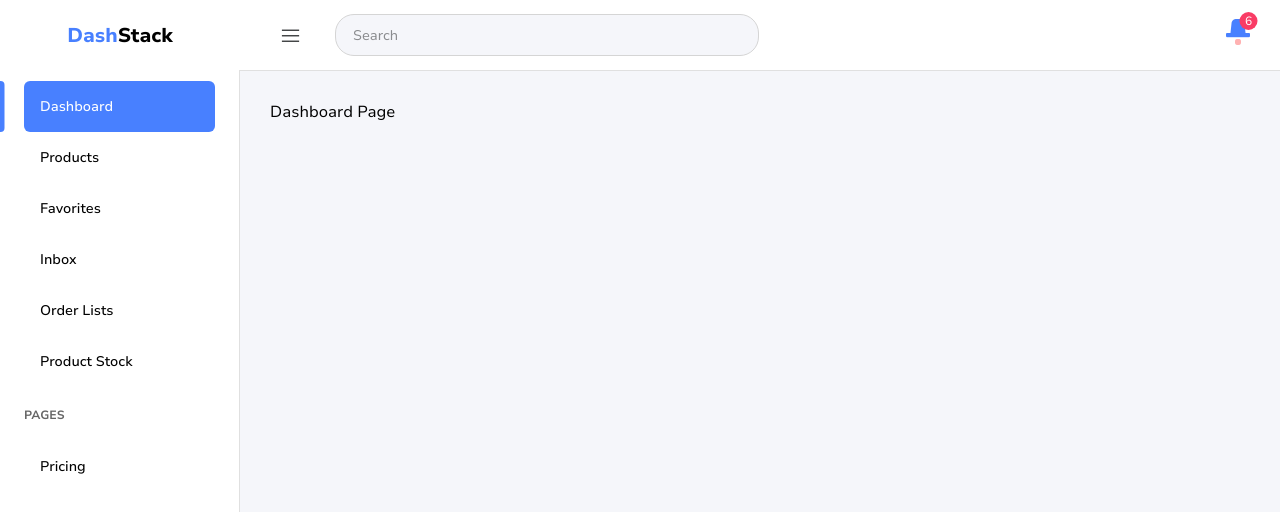
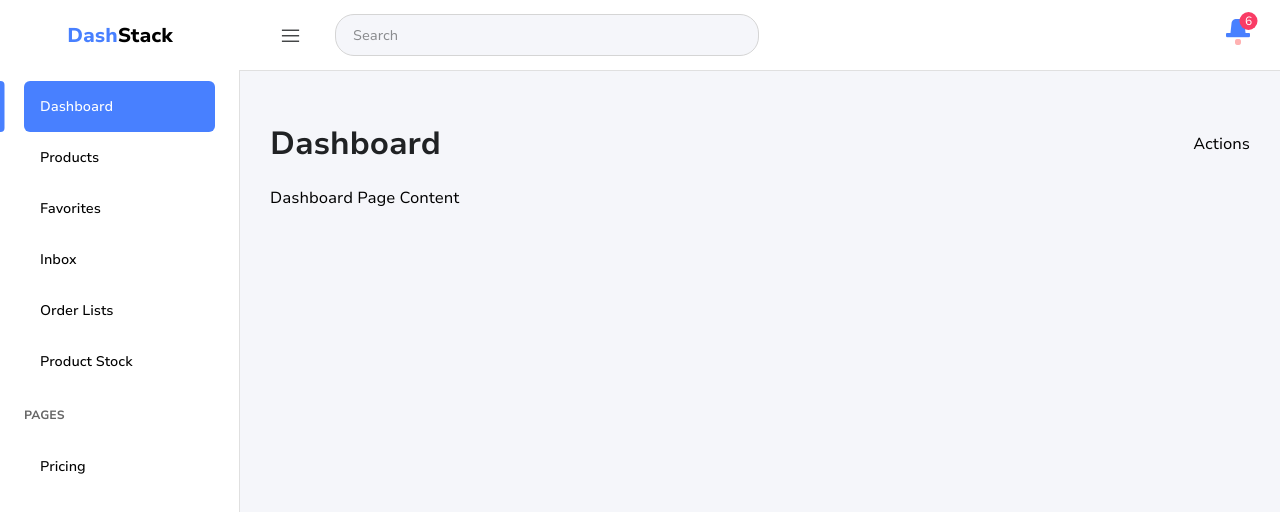
Before and after one commit to AliBayatMokhtari/dash-stack, a React (Create React App) app: page /#/dashboard in a window 1280 px wide. Shown: the top 512 px of the page. Built offline with nearby package versions, Linux system fonts and the light colour scheme.

Commit message:
chore: add page layout

```diff
--- /dev/null
+++ b/src/components/page-layout/index.js
@@ -0,0 +1,17 @@
+import useStyles from "./page-layout.styles";
+
+const Page = ({ children, title, actions = null }) => {
+  const cls = useStyles();
+
+  return (
+    <div className={cls.container}>
+      <div className={cls.header}>
+        <h1 className={cls.title}>{title}</h1>
+        {actions}
+      </div>
+      <div className={cls.content}>{children}</div>
+    </div>
+  );
+};
+
+export default Page;
--- /dev/null
+++ b/src/components/page-layout/page-layout.styles.js
@@ -0,0 +1,23 @@
+import { createUseStyles } from "react-jss";
+
+const useStyles = createUseStyles((theme) => ({
+  container: {
+    display: "flex",
+    flexDirection: "column",
+    height: "100%",
+  },
+  header: {
+    display: "flex",
+    alignItems: "center",
+  },
+  title: {
+    fontSize: "2rem",
+    color: theme.colorPalette.black,
+    flexGrow: 1,
+  },
+  content: {
+    flexGrow: 1,
+  },
+}));
+
+export default useStyles;
--- a/src/pages/dashboard/index.js
+++ b/src/pages/dashboard/index.js
@@ -1,5 +1,11 @@
+import Page from "../../components/page-layout";
+
 const Dashboard = () => {
-  return <div>Dashboard Page</div>;
+  return (
+    <Page title="Dashboard" actions={<div>Actions</div>}>
+      Dashboard Page Content
+    </Page>
+  );
 };
 
 export default Dashboard;
```
